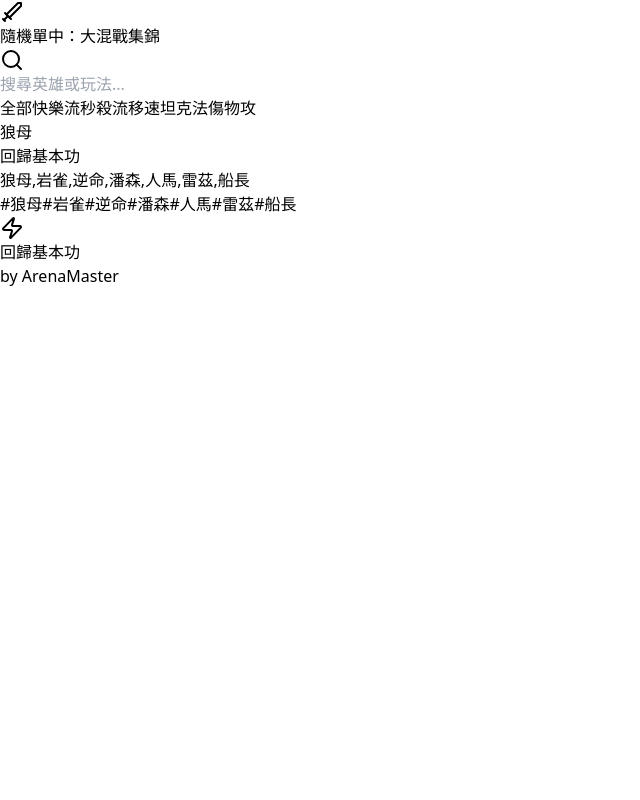
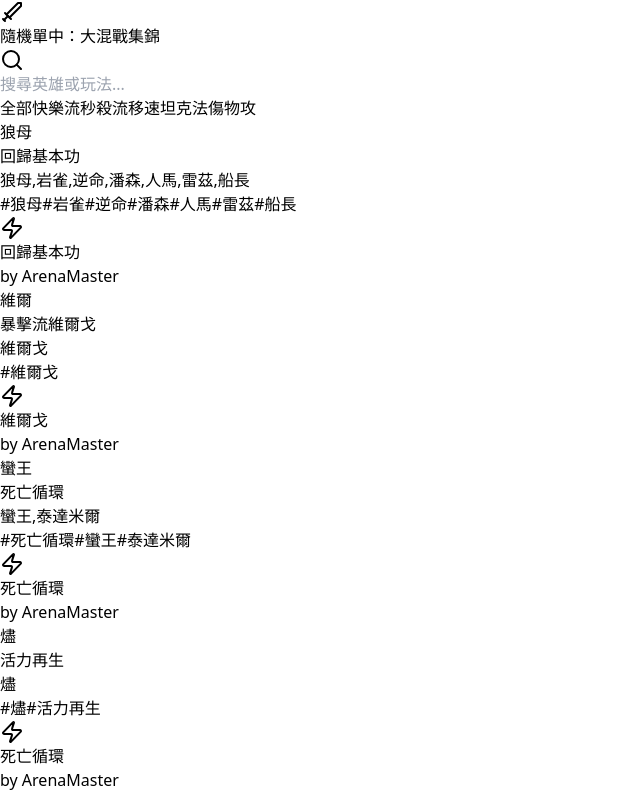
Before and after one commit to ericliu0601/LOL-ARAM, a React (Vite) app: page / in a window 1280 px wide. Shown: the whole page, without its empty margins (0-640 px from the left). Built offline with nearby package versions, Linux system fonts and the light colour scheme.

Commit message:
加入新玩法

```diff
--- a/src/data.js
+++ b/src/data.js
@@ -30,6 +30,79 @@ export const INITIAL_DATA = [
       "fun": "高"
     }
   },
+  {
+  "id": 1765463778313,
+  "champion": "維爾戈",
+  "title": "暴擊流維爾戈",
+  "description": "海克斯大亂鬥 暴擊流維爾戈",
+  "tags": [
+    "維爾戈"
+  ],
+  "augments": [
+    "維爾戈"
+  ],
+  "items": [
+    "維爾戈"
+  ],
+  "videoUrl": "https://www.facebook.com/watch/?v=874223808470340",
+  "thumbnail": "",
+  "difficulty": "中等",
+  "fun": "高",
+  "author": "ArenaMaster",
+  "stats": {
+    "difficulty": "中等",
+    "fun": "高"
+  }
+},
+{
+  "id": 1765463925314,
+  "champion": "蠻王,泰達米爾",
+  "title": "死亡循環",
+  "description": "海克斯大亂鬥 暴擊流維爾戈",
+  "tags": [
+    "死亡循環",
+    "蠻王",
+    "泰達米爾"
+  ],
+  "augments": [
+    "死亡循環"
+  ],
+  "items": [
+    "維爾戈"
+  ],
+  "videoUrl": "https://www.facebook.com/watch/?v=874223808470340",
+  "thumbnail": "",
+  "difficulty": "中等",
+  "fun": "高",
+  "author": "ArenaMaster",
+  "stats": {
+    "difficulty": "中等",
+    "fun": "高"
+  }
+},
+{
+  "id": 1765464035713,
+  "champion": "燼",
+  "title": "活力再生",
+  "description": "燼最爽玩法，只需一個銀色天賦 活力再生",
+  "tags": [
+    "燼",
+    "活力再生"
+  ],
+  "augments": [
+    "死亡循環"
+  ],
+  "items": [],
+  "videoUrl": "https://www.facebook.com/watch/?v=2105959086476788",
+  "thumbnail": "",
+  "difficulty": "中等",
+  "fun": "高",
+  "author": "ArenaMaster",
+  "stats": {
+    "difficulty": "中等",
+    "fun": "高"
+  }
+},
 ];
 
 export const CATEGORIES = ["全部", "快樂流", "秒殺流", "移速", "坦克", "法傷", "物攻"];
```
